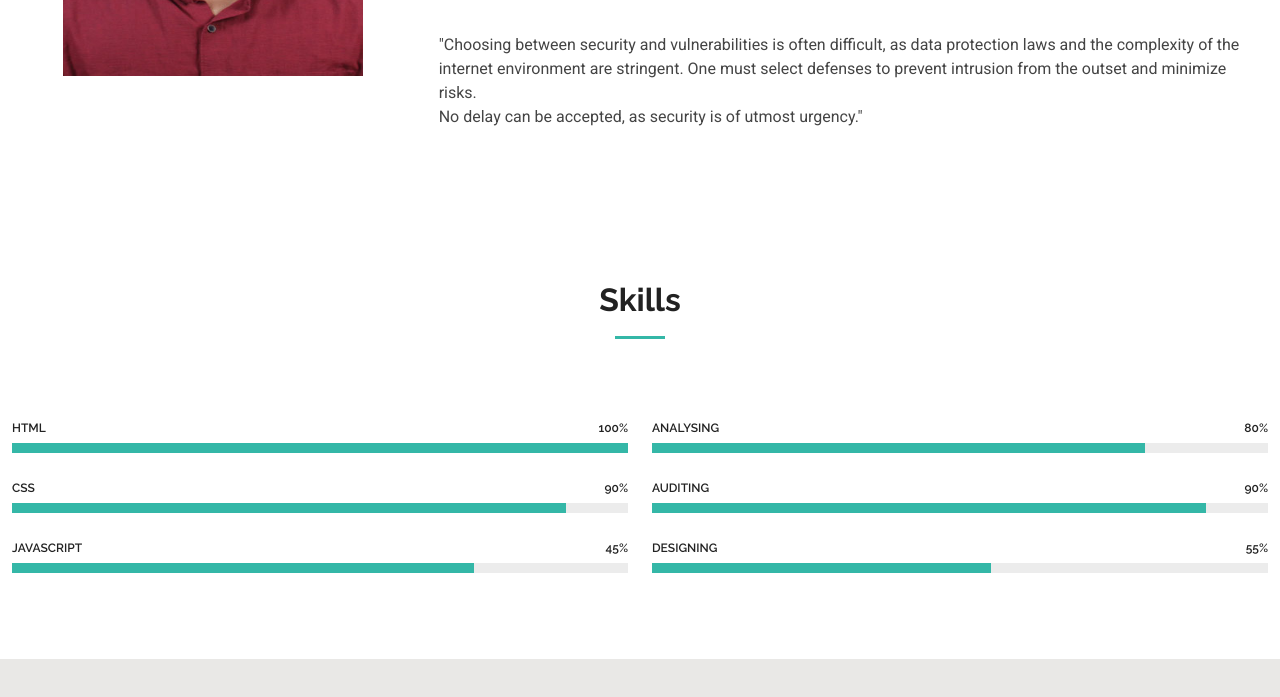
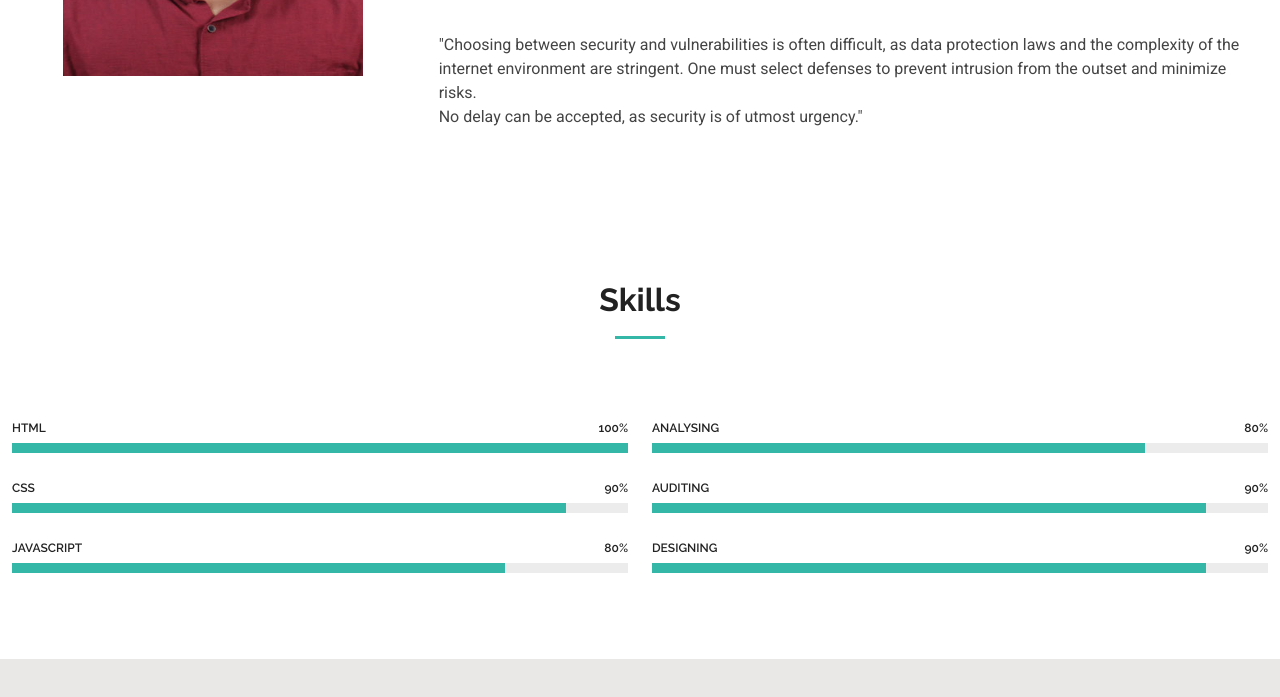
Before and after one commit to jerryksabu/jerry-k-sabu-portfolio, a plain HTML site: page about.html in a window 1280 px wide. Shown: the part 529-1226 px from the top of the page. Drawn offline with Linux system fonts and the light colour scheme.

Commit message:
Update about.html

```diff
--- a/about.html
+++ b/about.html
@@ -144,9 +144,9 @@
             </div><!-- End Skills Item -->
 
             <div class="progress">
-              <span class="skill"><span>JavaScript</span> <i class="val">45%</i></span>
+              <span class="skill"><span>JavaScript</span> <i class="val">80%</i></span>
               <div class="progress-bar-wrap">
-                <div class="progress-bar" role="progressbar" aria-valuenow="75" aria-valuemin="0" aria-valuemax="100"></div>
+                <div class="progress-bar" role="progressbar" aria-valuenow="80" aria-valuemin="0" aria-valuemax="100"></div>
               </div>
             </div><!-- End Skills Item -->
 
@@ -169,9 +169,9 @@
             </div><!-- End Skills Item -->
 
             <div class="progress">
-              <span class="skill"><span>Designing</span> <i class="val">55%</i></span>
+              <span class="skill"><span>Designing</span> <i class="val">90%</i></span>
               <div class="progress-bar-wrap">
-                <div class="progress-bar" role="progressbar" aria-valuenow="55" aria-valuemin="0" aria-valuemax="100"></div>
+                <div class="progress-bar" role="progressbar" aria-valuenow="90" aria-valuemin="0" aria-valuemax="100"></div>
               </div>
             </div><!-- End Skills Item -->
 
```
